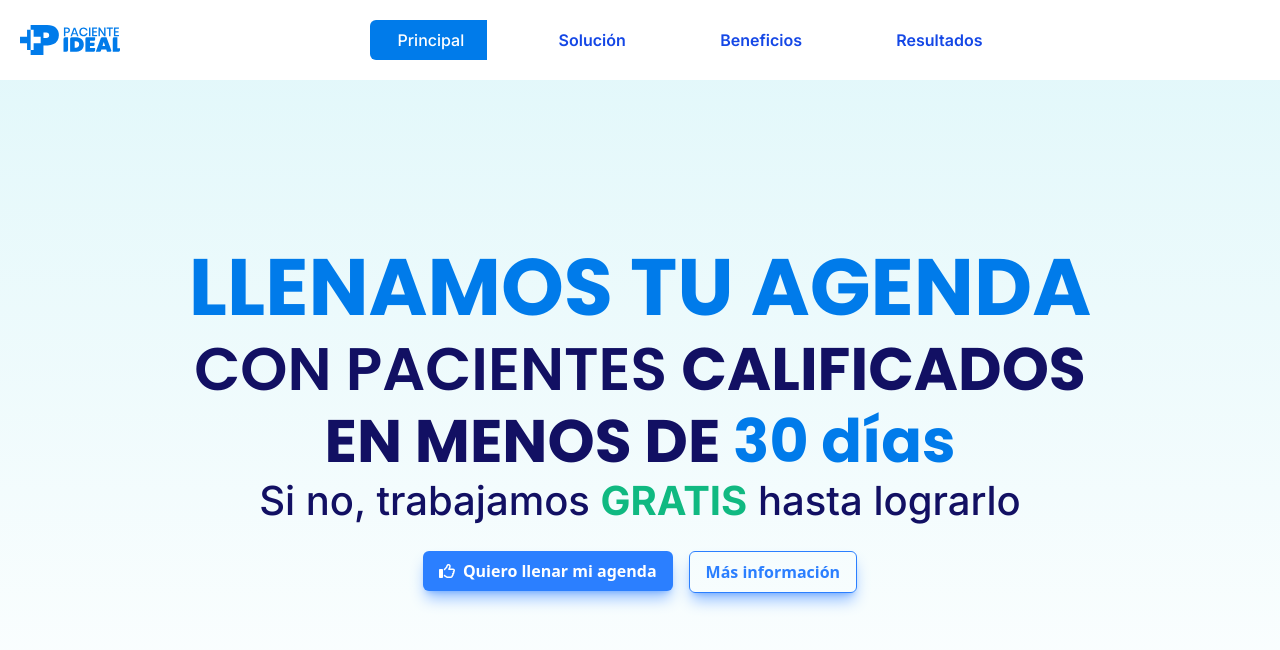
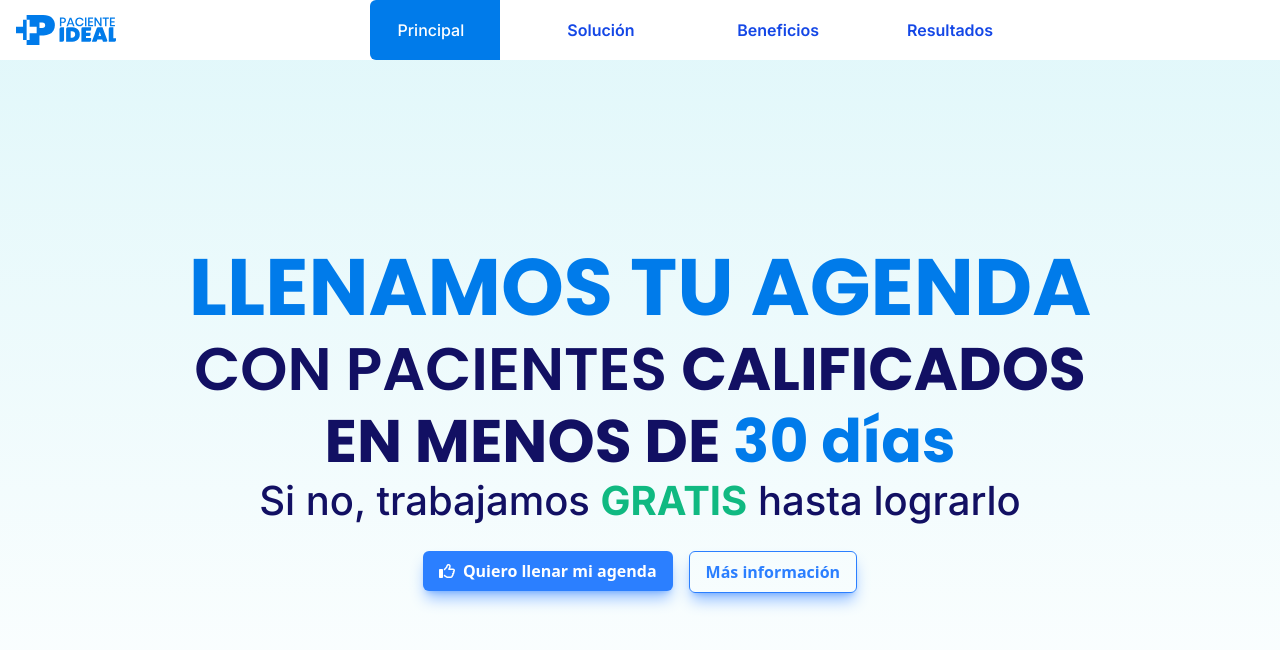
Before and after one commit to JeisonBalduz/Cesar-run, a website: page index.html in a window 1280 px wide. Drawn offline with nearby package versions, Linux system fonts and the light colour scheme.

Commit message:
pantalla movil v8

```diff
--- a/index.html
+++ b/index.html
@@ -32,36 +32,35 @@
 <body class="font-sans">
     <!-- Menú de navegación -->
     <header id="navbar" class="absolute top-0 left-0 w-full z-50">
-        <nav class="w-[100%] mx-auto navegacion">
-            <div class="contenedor__menu flex justify-between items-center bg-white px-4 max-sm:p-5 sm:p-5">
-                <div>
-                    <img class="logo w-12 max-sm-30 sm:w-30 md:w-16 cursor-pointer" src="src/svg/logo__5.svg" alt="...">
+        <nav class="w-[100%] mx-auto navegacion ">
+            <div class="contenedor__menu flex  justify-between items-center h-15 bg-white">
+                <div class="flex items-center h-full px-4">
+                    <img class="logo w-10 sm:w-12 md:w-14 cursor-pointer" src="src/svg/logo__5.svg" alt="...">
                 </div>
-                <div
-                    class="nav-links duration-500 md:static fixed bg-white md:min-h-fit min-h-screen left-0 -top-[100vh] md:w-auto w-full flex items-center px-5 md:px-0">
-                    <ul class="subtitulo__1 flex md:flex-row flex-col md:items-center md:gap-[3vw] gap-8 w-full relative">
-                        <div id="menu-slider" class="absolute h-full bg-lightblue transition-transform duration-300 ease-in-out transform rounded-s-md"></div>
-                        <li id="li1" class="relative z-10 px-7 py-2 transition-all duration-300 overflow-hidden">
-                            <a class="font-semibold text-sm md:text-base subtitulo text-white"
+                <div class="nav-links md:h-[60px] duration-500 md:static fixed min-h-screen md:min-h-fit left-0 -top-[100vh] md:w-auto w-full flex bg-white md:bg-transparent">
+                    <ul class="subtitulo__1 flex md:flex-row flex-col md:items-center md:gap-[3vw] gap-0 w-full h-full pt-16 md:pt-0 relative">
+                        <div id="menu-slider" class="absolute md:h-full h-[40px] bg-lightblue transition-transform duration-300 ease-in-out transform md:rounded-s-md w-full md:w-auto left-0"></div>
+                        <li id="li1" class="relative z-10 flex items-center h-[40px] md:h-full w-full px-7 transition-all duration-300 overflow-hidden">
+                            <a class="font-semibold text-sm md:text-base subtitulo text-white w-full text-center md:text-left"
                                 href="#" onclick="selectMenuItem('li1')">Principal</a>
                         </li>
-                        <li id="li2" class="relative z-10 px-7 py-2 transition-all duration-300 overflow-hidden">
-                            <a class="font-semibold text-sm md:text-base text-blue-700 hover:text-darkblue"
+                        <li id="li2" class="relative z-10 flex items-center h-[40px] md:h-full w-full px-7 transition-all duration-300 overflow-hidden">
+                            <a class="font-semibold text-sm md:text-base text-blue-700 hover:text-darkblue w-full text-center md:text-left"
                                 href="#" onclick="selectMenuItem('li2')">Solución</a>
                         </li>
-                        <li id="li3" class="relative z-10 px-7 py-2 transition-all duration-300 overflow-hidden">
-                            <a class="font-semibold text-sm md:text-base text-blue-700 hover:text-darkblue"
+                        <li id="li3" class="relative z-10 flex items-center h-[40px] md:h-full w-full px-7 transition-all duration-300 overflow-hidden">
+                            <a class="font-semibold text-sm md:text-base text-blue-700 hover:text-darkblue w-full text-center md:text-left"
                                 href="#" onclick="selectMenuItem('li3')">Beneficios</a>
                         </li>
-                        <li id="li4" class="relative z-10 px-7 py-2 transition-all duration-300 overflow-hidden">
-                            <a class="font-semibold text-sm md:text-base text-blue-700 hover:text-darkblue"
+                        <li id="li4" class="relative z-10 flex items-center h-[40px] md:h-full w-full px-7 transition-all duration-300 overflow-hidden">
+                            <a class="font-semibold text-sm md:text-base text-blue-700 hover:text-darkblue w-full text-center md:text-left"
                                 href="#" onclick="selectMenuItem('li4')">Resultados</a>
                         </li>
                     </ul>
                 </div>
-                <div class="flex items-center gap-6">
+                <div class="flex items-center h-full px-4">
                     <ion-icon onclick="onToggleMenu(this)" name="menu"
-                        class="text-3xl cursor-pointer md:hidden"></ion-icon>
+                        class="text-2xl sm:text-3xl cursor-pointer md:hidden"></ion-icon>
                 </div>
             </div>
         </nav>
@@ -148,21 +147,19 @@
     <script>
         // Selecciona el elemento del navbar
         const navbar = document.getElementById('navbar');
+        const navLinks = document.querySelector('.nav-links')
 
         // Escucha el evento de scroll
         window.addEventListener('scroll', () => {
             if (window.scrollY > 50) {
-                // Si el scroll es mayor a 50px, agrega la clase para el fondo blanco
                 navbar.classList.add('bg-white', 'shadow');
                 navbar.classList.remove('bg-transparent');
             } else {
-                // Si el scroll es menor o igual a 50px, vuelve a ser transparente
                 navbar.classList.add('bg-transparent');
                 navbar.classList.remove('bg-white', 'shadow');
             }
         });
 
-        const navLinks = document.querySelector('.nav-links')
         function onToggleMenu(e) {
             e.name = e.name === 'menu' ? 'close' : 'menu'
             if (e.name === 'close') {
@@ -189,19 +186,27 @@
         // Inicia el efecto cuando se carga la página
         window.onload = typeEffect;
 
-        let currentLeft = 0;
-
         function selectMenuItem(selectedId) {
             const menuItems = document.querySelectorAll('li[id^="li"]');
             const slider = document.getElementById('menu-slider');
             const selectedItem = document.getElementById(selectedId);
+            const menuList = document.querySelector('.subtitulo__1');
 
-            const selectedRect = selectedItem.getBoundingClientRect();
-            const menuRect = selectedItem.parentElement.getBoundingClientRect();
-            const newLeft = selectedRect.left - menuRect.left;
+            // Obtener el índice del elemento seleccionado
+            const index = Array.from(menuItems).indexOf(selectedItem);
 
-            slider.style.width = `${selectedRect.width}px`;
-            slider.style.transform = `translateX(${newLeft}px)`;
+            if (window.innerWidth < 768) {
+                // En móvil, calculamos la posición basada en el índice y altura del elemento
+                const itemHeight = 40; // altura de cada elemento en píxeles
+                slider.style.transform = `translateY(${index * itemHeight}px)`;
+            } else {
+                // En desktop, movemos en X como antes
+                const selectedRect = selectedItem.getBoundingClientRect();
+                const menuRect = menuList.getBoundingClientRect();
+                const newLeft = selectedRect.left - menuRect.left;
+                slider.style.transform = `translateX(${newLeft}px)`;
+                slider.style.width = `${selectedRect.width}px`;
+            }
 
             menuItems.forEach(item => {
                 const link = item.querySelector('a');
@@ -213,8 +218,6 @@
                     link.classList.add('text-blue-700', 'hover:text-darkblue');
                 }
             });
-
-            currentLeft = newLeft;
         }
 
         document.addEventListener('DOMContentLoaded', () => {
```
Also changed, not shown: src/output.css.
